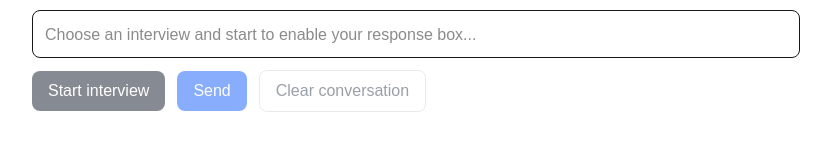
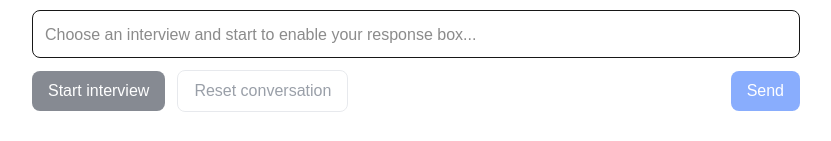
Before and after one commit to kaiwood/prepper, a Next.js app in the folder frontend/: page / in a window 1280 px wide. Shown: the part 695-836 px from the top of the page, without its empty margins (224-1055 px from the left). Built offline with nearby package versions, Linux system fonts and the light colour scheme; no server answers.

Commit message:
Frontend: Realign buttons

```diff
--- a/frontend/components/MessageForm.tsx
+++ b/frontend/components/MessageForm.tsx
@@ -86,6 +86,7 @@ export default function MessageForm({
         }}
       />
 
+      <div className="flex flex-col gap-3 sm:flex-row sm:items-center sm:justify-between">
         <div className="flex flex-col gap-3 sm:flex-row sm:items-center">
           <button
             type="button"
@@ -96,19 +97,21 @@ export default function MessageForm({
             {loading && !hasStarted ? "Starting..." : "Start interview"}
           </button>
           <button
+            type="button"
+            onClick={onClear}
+            disabled={loading || !canClear}
+            className="border border-gray-300 text-gray-700 rounded-lg py-2 px-4 hover:bg-gray-50 disabled:opacity-50 disabled:cursor-not-allowed transition-colors"
+          >
+            Reset conversation
+          </button>
+        </div>
+
+        <button
           type="submit"
           disabled={!hasStarted || loading || !message.trim()}
           className="bg-blue-600 text-white rounded-lg py-2 px-4 hover:bg-blue-700 disabled:opacity-50 disabled:cursor-not-allowed transition-colors"
         >
           {loading && hasStarted ? "Thinking..." : "Send"}
-        </button>
-        <button
-          type="button"
-          onClick={onClear}
-          disabled={loading || !canClear}
-          className="border border-gray-300 text-gray-700 rounded-lg py-2 px-4 hover:bg-gray-50 disabled:opacity-50 disabled:cursor-not-allowed transition-colors"
-        >
-          Clear conversation
         </button>
       </div>
 
```
Lines whose indentation alone changed are shown as unchanged.
